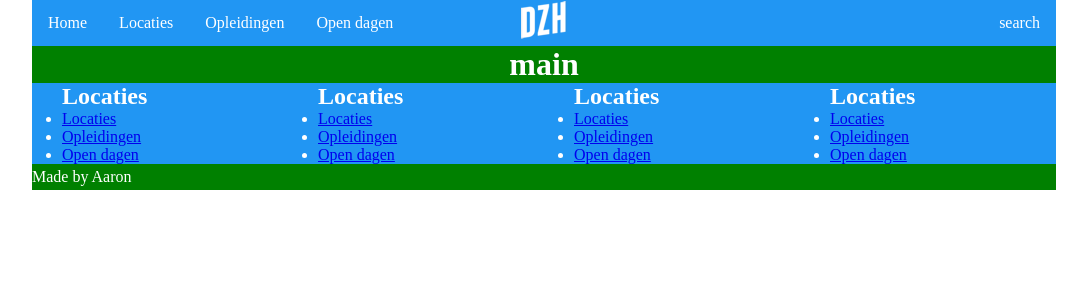
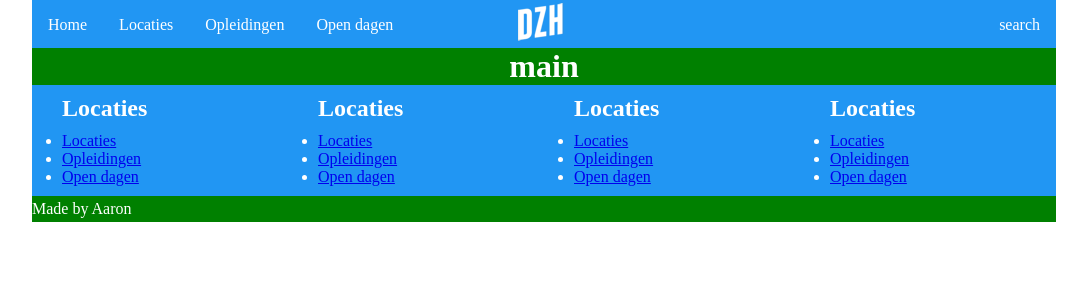
Before and after one commit to MarcoDost/Hgroep, a PHP site: page / in a window 1280 px wide. Shown: the top 300 px of the page, without its empty margins (96-1183 px from the left). Run offline with PHP 8.4, Linux system fonts and the light colour scheme; some libraries are stand-ins or nearby versions.

Commit message:
logo somewhat centered

```diff
--- a/index.php
+++ b/index.php
@@ -2,26 +2,26 @@
 <html lang="en">
  <head>
   <meta charset="utf-8">
-	<script async defer src="https://maps.googleapis.com/maps/api/js?key=AIzaSyBnJfZX5O0jN2sATDiZx397U0oZTsiluHA&callback=initMap" type="text/javascript"></script>
 	<link rel="stylesheet" type="text/css" href="project.css">
   <title>Aaron Meinema</title>
  </head>
  <body>
-
   <div id="container">
+    <nav>
+      <img src="img/zwolelogowitklein.png" alt="logo">
       <ul id="header">
         <li class="header"><a class="active" href="index.php">Home</a></li>
         <li class="header"><a href="locaties.php">Locaties</a></li>
         <li class="header"><a href="opleidingen.php">Opleidingen</a></li>
   	    <li class="header"><a href="opendagen.php">Open dagen</a></li>
-      <img id="logomiddle" src="img/zwolelogowitklein.png" alt="logo">
   			<li id="right" class="header"><a href="search.php">search</a></li>
     	</ul>
+    </nav>
   	<div id="main">
 			<h1>main</h1>
 		</div>
   	<footer>
-      <div id="footer1">
+      <div class="footerparts">
         <h2>Locaties</h2>
         <ul class="footer">
           <li><a href="locaties.php">Locaties</a></li>
@@ -29,28 +29,28 @@
     	    <li><a href="opendagen.php">Open dagen</a></li>
         </ul>
       </div>
-      <div id="footer2">
+      <div class="footerparts">
         <h2>Locaties</h2>
         <ul class="footer">
           <li><a href="locaties.php">Locaties</a></li>
           <li><a href="opleidingen.php">Opleidingen</a></li>
     	    <li><a href="opendagen.php">Open dagen</a></li>
       </div>
-      <div id="footer3">
+      <div class="footerparts">
         <h2>Locaties</h2>
         <ul class="footer">
           <li><a href="locaties.php">Locaties</a></li>
           <li><a href="opleidingen.php">Opleidingen</a></li>
     	    <li><a href="opendagen.php">Open dagen</a></li>
       </div>
-      <div id="footer4">
+      <div class="footerparts">
         <h2>Locaties</h2>
         <ul class="footer">
           <li><a href="locaties.php">Locaties</a></li>
           <li><a href="opleidingen.php">Opleidingen</a></li>
     	    <li><a href="opendagen.php">Open dagen</a></li>
       </div>
-      <div id="below">
+      <div id="botfooter">
         <p>Made by Aaron</p>
       </div>
     </footer>
--- a/project.css
+++ b/project.css
@@ -7,6 +7,10 @@
   margin-right: auto;
   width: 1024px;
   color: white;
+}
+nav{
+  padding-top: 2px;
+  background-color: #2196f3;
 }
 #main{
   background-color: green;
@@ -43,33 +47,22 @@ li a:hover {
 li#right{
   float: right;
 }
-img#logomiddle{
-  margin-left: 110px;
+nav img{
+  position: fixed;
+  margin-left: 484px;
 }
 footer{
     background-color: #2196f3;
 }
-#footer1{
+.footerparts{
   float: left;
-  margin-left: 30px;
+  margin: 10px 0px 10px 30px;
   width: 226px;
 }
-#footer2{
-  float: left;
-  margin-left: 30px;
-  width: 226px;
+.footerparts h2{
+  margin-bottom: 10px;
 }
-#footer3{
-  float: left;
-  margin-left: 30px;
-  width: 226px;
-}
-#footer4{
-  float: left;
-  margin-left: 30px;
-  width: 226px;
-}
-#below{
+#botfooter{
   padding-top: 4px;
   padding-bottom: 4px;
   clear: left;
```
Lines whose indentation alone changed are shown as unchanged.
